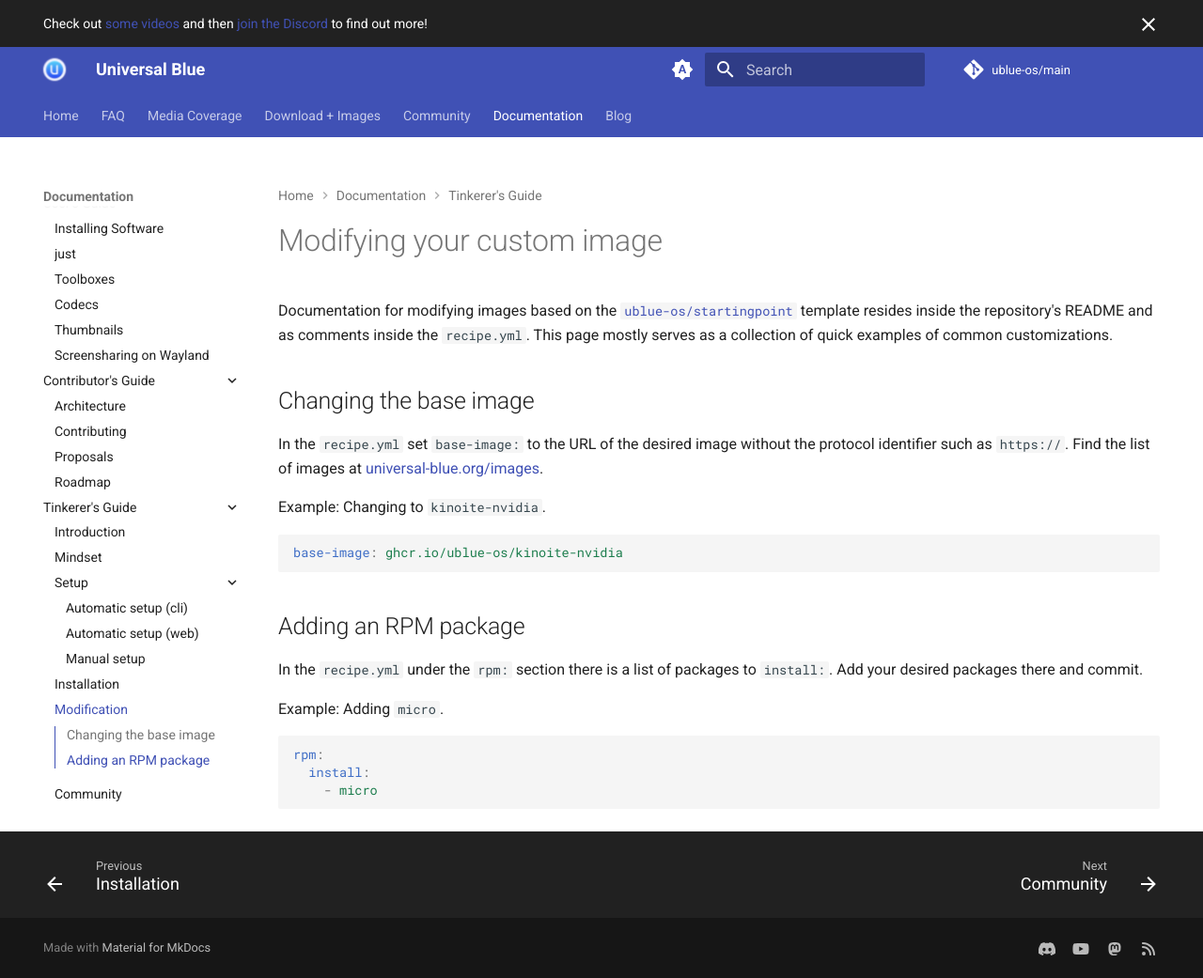
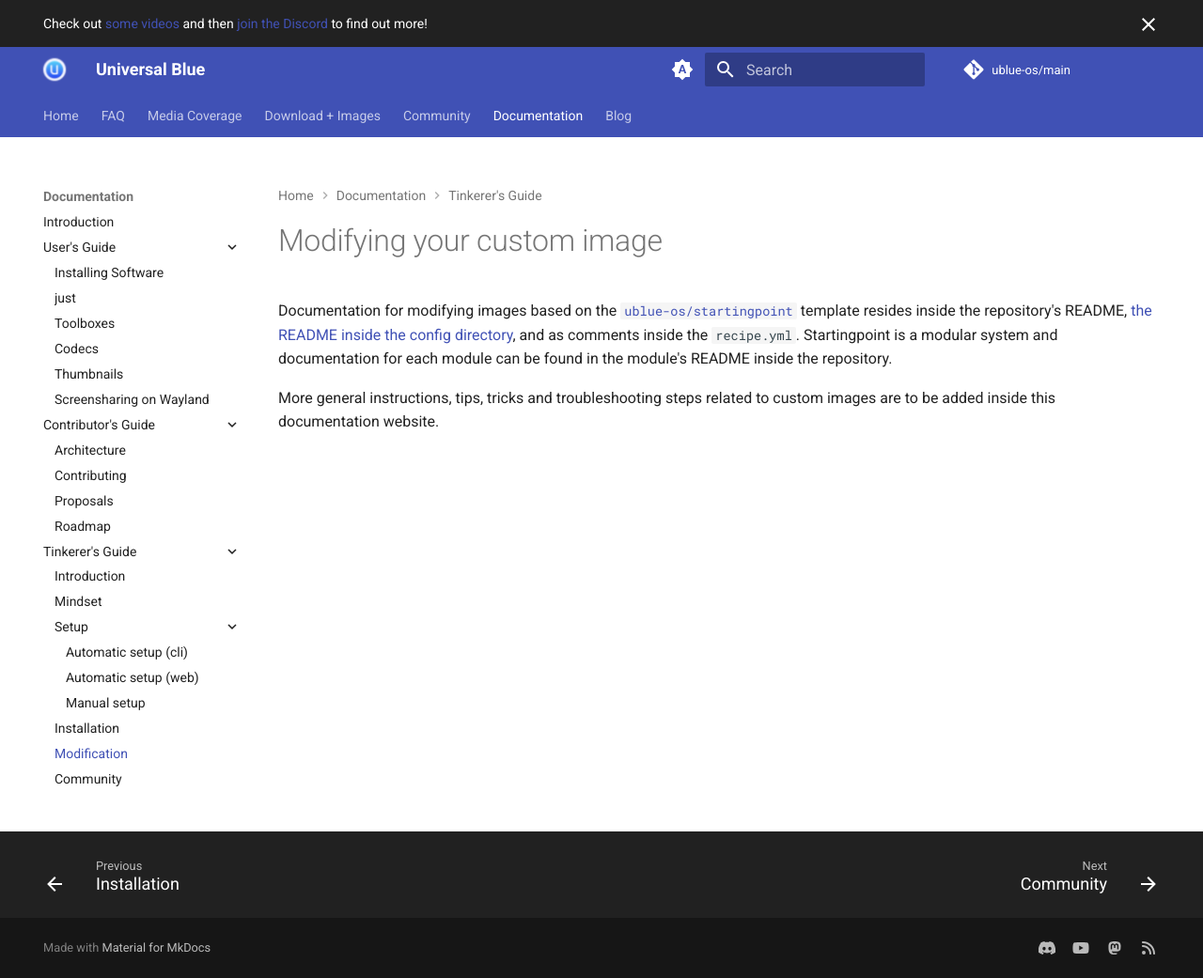
Before and after one commit to ublue-os/website, an MkDocs documentation site: the page built from docs/tinker/modification.md, in a window 1280 px wide and 1041 px high. Shown: the whole window at 94% size. Built offline with MkDocs 1.6.1 and Material for MkDocs 9.7.7, drawn with Linux system fonts in a browser that asks for light colours; comment, search, counter and statistics services are not loaded.

Commit message:
chore:rm sp-specific modification docs, modularity

````diff
--- a/docs/tinker/modification.md
+++ b/docs/tinker/modification.md
@@ -1,25 +1,5 @@
 # Modifying your custom image
 
-Documentation for modifying images based on the [`ublue-os/startingpoint`](https://github.com/ublue-os/startingpoint) template resides inside the repository's README and as comments inside the `recipe.yml`. This page mostly serves as a collection of quick examples of common customizations.
+Documentation for modifying images based on the [`ublue-os/startingpoint`](https://github.com/ublue-os/startingpoint) template resides inside the repository's README, [the README inside the config directory](https://github.com/ublue-os/startingpoint/tree/template/config/README.md), and as comments inside the `recipe.yml`. Startingpoint is a modular system and documentation for each module can be found in the module's README inside the repository.
 
-## Changing the base image
-
-In the `recipe.yml` set `base-image:` to the URL of the desired image without the protocol identifier such as `https://`. Find the list of images at [universal-blue.org/images](https://universal-blue.org/images/).
-
-Example: Changing to `kinoite-nvidia`.
-
-```yaml
-base-image: ghcr.io/ublue-os/kinoite-nvidia
-```
-
-## Adding an RPM package
-
-In the `recipe.yml` under the `rpm:` section there is a list of packages to `install:`. Add your desired packages there and commit.
-
-Example: Adding `micro`.
-
-```yaml
-rpm:
-  install:
-    - micro
-```
+More general instructions, tips, tricks and troubleshooting steps related to custom images are to be added inside this documentation website.
````
